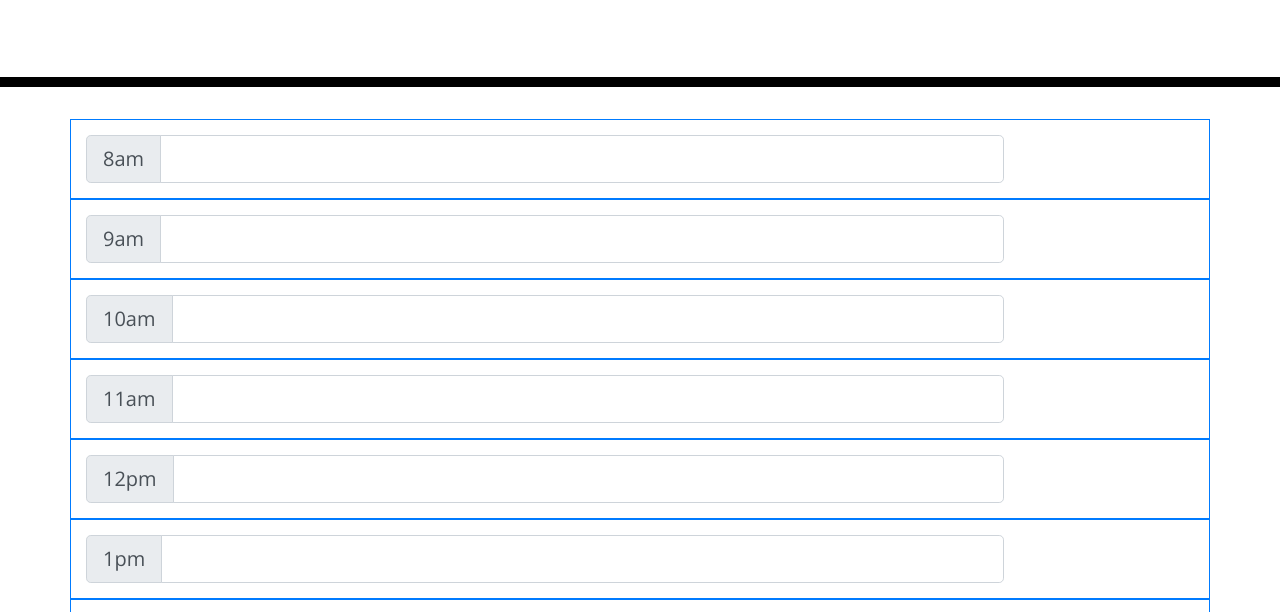
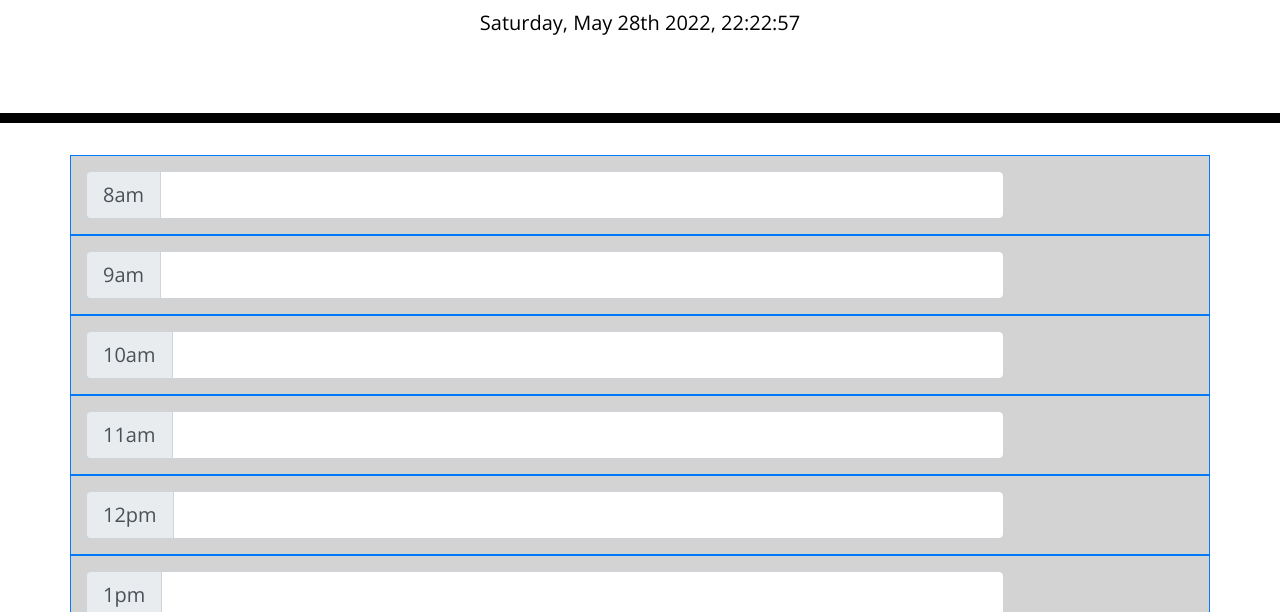
Before and after one commit to aminahayat/Day-Planner-, a plain HTML site: page index.html in a window 1280 px wide. Shown: the part 181-793 px from the top of the page. Drawn offline with nearby package versions, Linux system fonts and the light colour scheme.

Commit message:
git commit

```diff
--- a/index.html
+++ b/index.html
@@ -189,6 +189,6 @@
 
     <script src="https://cdnjs.cloudflare.com/ajax/libs/jquery/3.2.1/jquery.min.js"></script>
     <script src="https://cdnjs.cloudflare.com/ajax/libs/moment.js/2.24.0/moment.min.js"></script>
-    <script src="./assets/script.js></script>
+    <script src="assets/script.js"></script>
   </body>
 </html>
```
